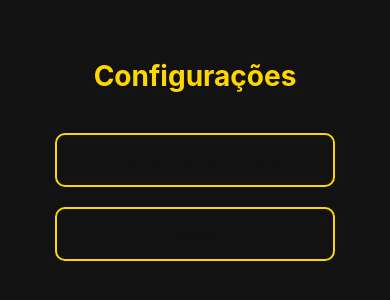
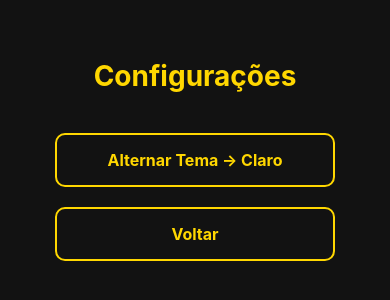
Before and after one commit to JUCAGIO1/E-Energy, a React Native app: screen /TelaConfiguracoes in a window 390 px wide. Shown: the part 252-552 px from the top of the page. Built offline with nearby package versions, Linux system fonts and the light colour scheme.

Commit message:
fazer mais tela preta e branco

```diff
--- a/src/screens/TelaConfiguracoes.js
+++ b/src/screens/TelaConfiguracoes.js
@@ -12,13 +12,13 @@ export default function TelaConfiguracoes({ navigation }) {
       <Text style={[styles.title, { color: isDark ? "#FFD700" : "#121212" }]}>Configurações</Text>
 
       <TouchableOpacity style={styles.button} onPress={toggleTheme}>
-        <Text style={[styles.buttonText, { color: isDark ? "#121212" : "#FFD700" }]}>
+        <Text style={[styles.buttonText, { color: isDark ? "#FFD700" : "#FFD700" }]}>
           Alternar Tema {isDark ? "→ Claro" : "→ Escuro"}
         </Text>
       </TouchableOpacity>
 
       <TouchableOpacity style={styles.button} onPress={() => navigation.goBack()}>
-        <Text style={[styles.buttonText, { color: isDark ? "#121212" : "#FFD700" }]}>Voltar</Text>
+        <Text style={[styles.buttonText, { color: isDark ? "#FFD700" : "#FFD700" }]}>Voltar</Text>
       </TouchableOpacity>
     </View>
   );
```
